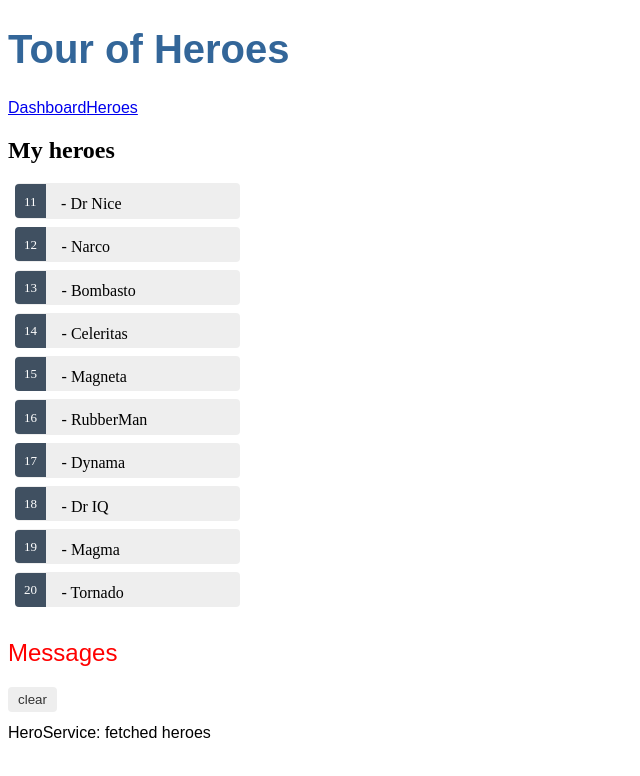
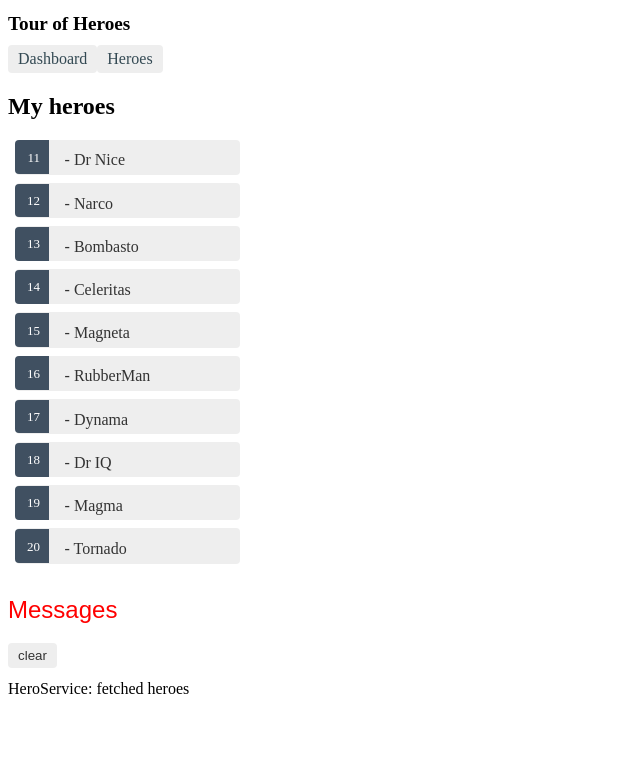
Before and after one commit to Thorzila/tour-of-heroes-angular, an Angular app: page /heroes in a window 1280 px wide. Shown: the top 776 px of the page, without its empty margins (0-640 px from the left). Built offline with nearby package versions, Linux system fonts and the light colour scheme.

Commit message:
Navigation routes working

```diff
--- a/src/app/app-routing.module.ts
+++ b/src/app/app-routing.module.ts
@@ -2,11 +2,13 @@
 import { Routes, RouterModule } from '@angular/router';
 import { HeroesComponent } from './heroes/heroes.component';
 import { DashboardComponent } from './dashboard/dashboard.component';
+import { HeroDetailComponent } from './hero-detail/hero-detail.component';
 
 const routes: Routes = [
   {path: '', redirectTo: '/dashboard', pathMatch: 'full'},
   {path: 'heroes', component: HeroesComponent},
-  {path: 'dashboard', component: DashboardComponent}
+  {path: 'dashboard', component: DashboardComponent},
+  {path: 'detail/:id', component: HeroDetailComponent}
 ];
 
 @NgModule({
--- a/src/app/app.component.scss
+++ b/src/app/app.component.scss
@@ -1,22 +1,23 @@
-/* Application-wide Styles */
+/* AppComponent's private CSS styles */
 h1 {
-    color: #369;
-    font-family: Arial, Helvetica, sans-serif;
-    font-size: 250%;
-  }
-  h2, h3 {
-    color: #444;
-    font-family: Arial, Helvetica, sans-serif;
-    font-weight: lighter;
-  }
-  body {
-    margin: 2em;
-  }
-  body, input[type="text"], button {
-    color: #333;
-    font-family: Cambria, Georgia, serif;
-  }
-  /* everywhere else */
-  * {
-    font-family: Arial, Helvetica, sans-serif;
-  }
+  font-size: 1.2em;
+  margin-bottom: 0;
+}
+nav a {
+  padding: 5px 10px;
+  text-decoration: none;
+  margin-top: 10px;
+  display: inline-block;
+  background-color: #eee;
+  border-radius: 4px;
+}
+nav a:visited, a:link {
+  color: #334953;
+}
+nav a:hover {
+  color: #039be5;
+  background-color: #cfd8dc;
+}
+nav a.active {
+  color: #039be5;
+}
--- a/src/app/dashboard/dashboard.component.html
+++ b/src/app/dashboard/dashboard.component.html
@@ -1,6 +1,6 @@
 <h3>Top Heroes</h3>
 <div class="grid grid-pad">
-  <a *ngFor="let hero of heroes" class="col-1-4">
+  <a *ngFor="let hero of heroes" class="col-1-4" routerLink="/detail/{{hero.id}}">
     <div class="module hero">
       <h4>{{hero.name}}</h4>
     </div>
--- a/src/app/hero-detail/hero-detail.component.html
+++ b/src/app/hero-detail/hero-detail.component.html
@@ -7,3 +7,4 @@
         </label>
     </div>
 </div>
+<button (click)="goBack()">GO BACK</button>
--- a/src/app/hero-detail/hero-detail.component.scss
+++ b/src/app/hero-detail/hero-detail.component.scss
@@ -0,0 +1,30 @@
+/* HeroDetailComponent's private CSS styles */
+label {
+    display: inline-block;
+    width: 3em;
+    margin: .5em 0;
+    color: #607D8B;
+    font-weight: bold;
+  }
+  input {
+    height: 2em;
+    font-size: 1em;
+    padding-left: .4em;
+  }
+  button {
+    margin-top: 20px;
+    font-family: Arial, sans-serif;
+    background-color: #eee;
+    border: none;
+    padding: 5px 10px;
+    border-radius: 4px;
+    cursor: pointer;
+  }
+  button:hover {
+    background-color: #cfd8dc;
+  }
+  button:disabled {
+    background-color: #eee;
+    color: #ccc;
+    cursor: auto;
+  }
--- a/src/app/hero-detail/hero-detail.component.ts
+++ b/src/app/hero-detail/hero-detail.component.ts
@@ -1,5 +1,8 @@
 import { Component, OnInit, Input } from '@angular/core';
 import { Hero } from '../models/hero';
+import { ActivatedRoute } from '@angular/router';
+import { Location } from '@angular/common';
+import { HeroService } from '../hero.service';
 
 @Component({
   selector: 'app-hero-detail',
@@ -10,9 +13,23 @@
 
   @Input() hero: Hero;
 
-  constructor() { }
+  constructor(
+    private route: ActivatedRoute,
+    private heroService: HeroService,
+    private location: Location
+  ) { }
 
   ngOnInit(): void {
+    this.getHero();
+  }
+
+  getHero(): void{
+    const id = +this.route.snapshot.paramMap.get('id');
+    this.heroService.getHero(id).subscribe(hero => this.hero = hero);
+  }
+
+  goBack(): void {
+    this.location.back();
   }
 
 }
--- a/src/app/hero.service.ts
+++ b/src/app/hero.service.ts
@@ -17,4 +17,9 @@
     this.messageService.add('HeroService: fetched heroes');
     return of(HEROES);
   }
+
+  getHero(id: number): Observable<Hero> {
+    this.messageService.add('HeroService: fetched hero id=' + id);
+    return of(HEROES.find(hero=>hero.id === id));
+  }
 }
--- a/src/app/heroes/heroes.component.html
+++ b/src/app/heroes/heroes.component.html
@@ -1,7 +1,8 @@
 <h2>My heroes</h2>
 <ul class="heroes">
-   <li *ngFor="let hero of heroes" [class.selected]="hero === selectedHero" (click)="onSelect(hero)">
-       <span class="badge">{{hero.id}}</span> - {{hero.name}}
+   <li *ngFor="let hero of heroes">
+        <a routerLink="/detail/{{hero.id}}">
+            <span class="badge">{{hero.id}}</span> - {{hero.name}}
+        </a>
    </li>
 </ul>
-<app-hero-detail [hero]="selectedHero"></app-hero-detail>
--- a/src/app/heroes/heroes.component.scss
+++ b/src/app/heroes/heroes.component.scss
@@ -6,28 +6,33 @@
   width: 15em;
 }
 .heroes li {
+  position: relative;
   cursor: pointer;
-    position: relative;
-    left: 0;
   background-color: #EEE;
   margin: .5em;
   padding: .3em 0;
   height: 1.6em;
   border-radius: 4px;
 }
+
 .heroes li:hover {
   color: #607D8B;
   background-color: #DDD;
   left: .1em;
 }
-  .heroes li.selected {
-    background-color: #CFD8DC;
-    color: white;
+
+.heroes a {
+  color: #333;
+  text-decoration: none;
+  position: relative;
+  display: block;
+  width: 250px;
 }
-  .heroes li.selected:hover {
-    background-color: #BBD8DC;
-    color: white;
+
+.heroes a:hover {
+  color:#607D8B;
 }
+
 .heroes .badge {
   display: inline-block;
   font-size: small;
@@ -39,6 +44,8 @@
   left: -1px;
   top: -4px;
   height: 1.8em;
+  min-width: 16px;
+  text-align: right;
   margin-right: .8em;
   border-radius: 4px 0 0 4px;
 }
--- a/src/app/heroes/heroes.component.ts
+++ b/src/app/heroes/heroes.component.ts
@@ -12,9 +12,8 @@
 export class HeroesComponent implements OnInit {
 
   heroes: Hero[];
-  selectedHero: Hero;
 
-  constructor(private heroService: HeroService, private messageService: MessageService) { }
+  constructor(private heroService: HeroService) { }
 
   ngOnInit(): void {
     this.getHeroes();
@@ -24,9 +23,4 @@
     this.heroService.getHeroes().subscribe(heroes => this.heroes = heroes);
   }
 
-  onSelect(hero: Hero): void {
-    this.selectedHero = hero;
-    this.messageService.add('HeroesComponent: Selected hero id = ' + hero.id);
-  }
-
 }
```
Also changed, not shown: src/app/dashboard/dashboard.component.scss (indentation only). Lines whose indentation alone changed are shown as unchanged.
